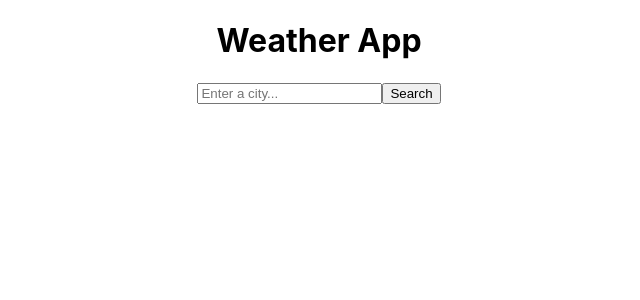
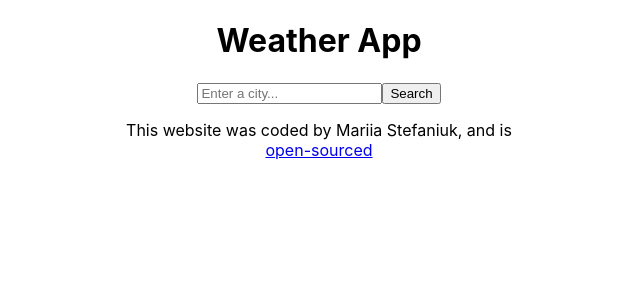
Before and after one commit to MaryStef92/weather-react, a React (Create React App) app: page / in a window 1280 px wide. Shown: the top 300 px of the page, without its empty margins (321-961 px from the left). Built offline with nearby package versions, Linux system fonts and the light colour scheme.

Commit message:
added source github

```diff
--- a/src/App.js
+++ b/src/App.js
@@ -1,11 +1,18 @@
-import WeatherSearch from './WeatherSearch';
-import './App.css';
+import WeatherSearch from "./WeatherSearch";
+import "./App.css";
 
 function App() {
   return (
     <div className="App">
       <h1>Weather App</h1>
       <WeatherSearch />
+      <p>
+        This website was coded by Mariia Stefaniuk, and is
+        <br />
+        <a href=" https://github.com/MaryStef92/weather-react" target="_blank">
+          open-sourced
+        </a>
+      </p>
     </div>
   );
 }
```
